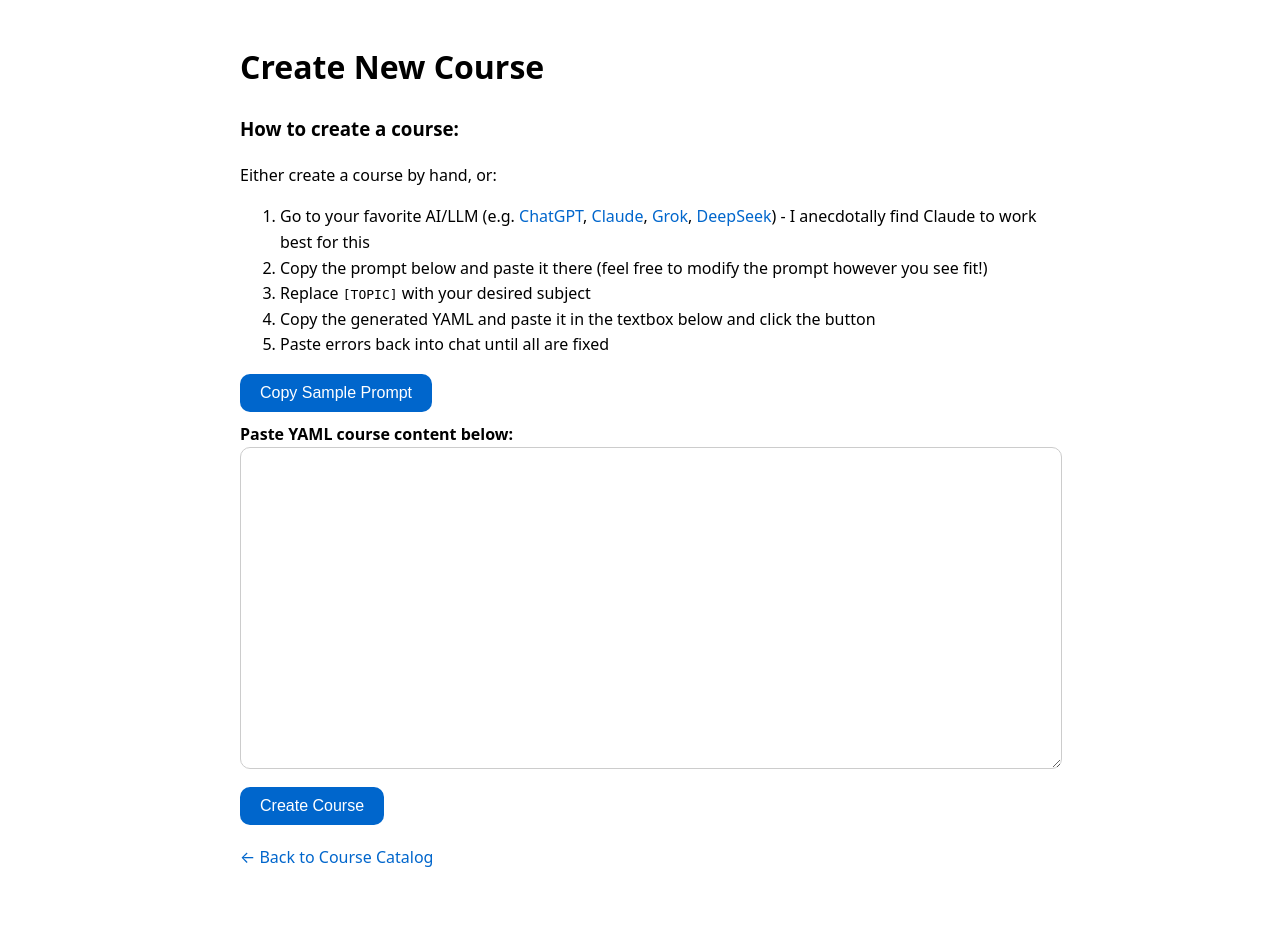
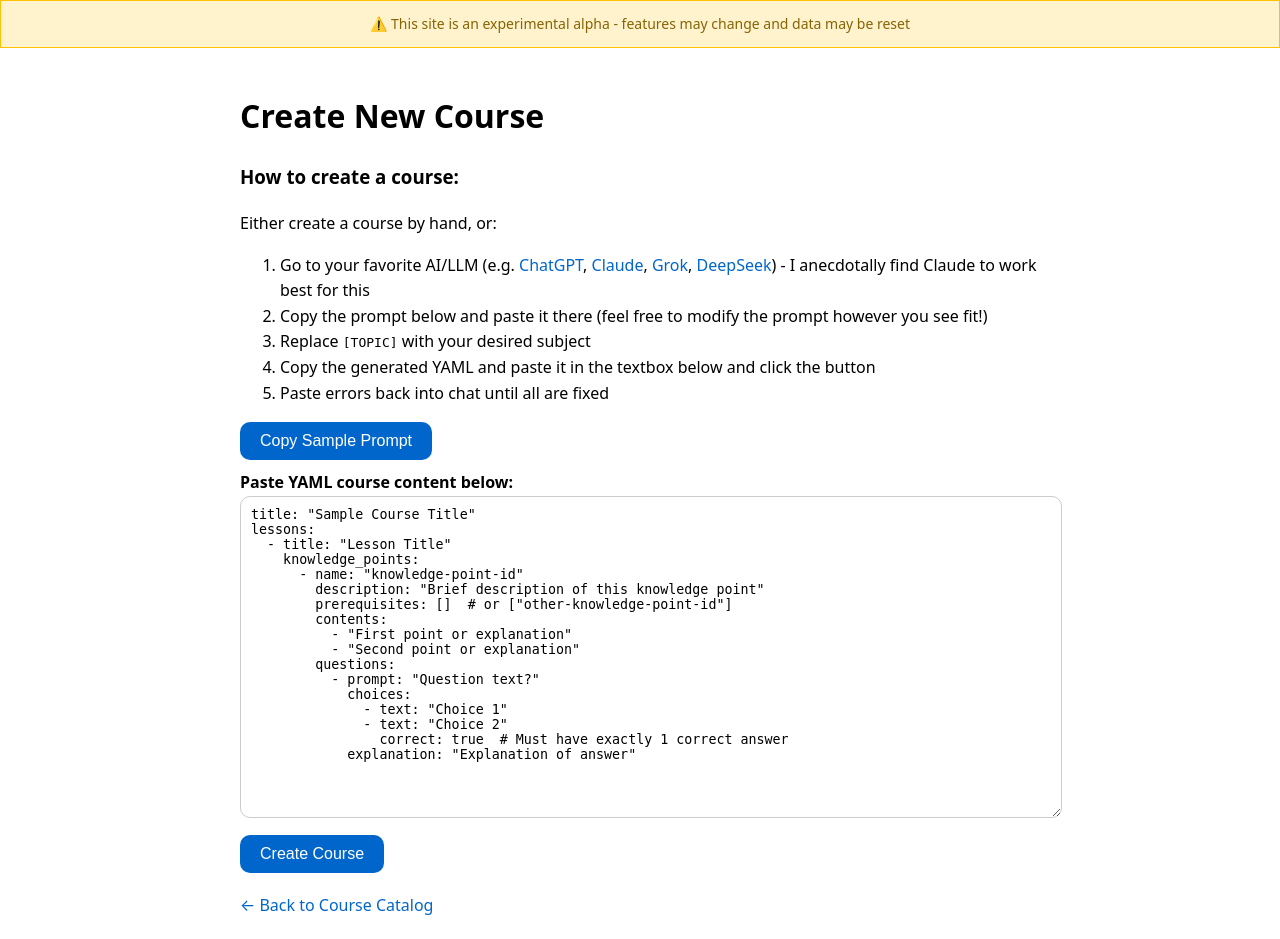
Before and after one commit to alecchendev/noobular-alpha, a Flask app: page /create in a window 1280 px wide. Before the commit the page ends 867 px from the top, so only its background shows below. Run offline with Flask 3, Linux system fonts and the light colour scheme; some libraries are stand-ins or nearby versions.

Commit message:
Banner, base template, secure cookie, debug flag

```diff
--- a/main.py
+++ b/main.py
@@ -9,6 +9,7 @@
     send_file,
     make_response,
 )
+from markupsafe import escape
 import yaml
 import sqlite3
 import hashlib
@@ -17,6 +18,7 @@
 import random
 from dataclasses import dataclass
 from visualize_course import create_knowledge_graph, KnowledgeGraph
+import argparse
 
 # Init app
 app = Flask(__name__)
@@ -993,7 +995,14 @@
 
     # Create response with redirect and set cookie
     response = make_response(redirect("/"))
-    response.set_cookie("username", username, httponly=True, samesite="Lax", path="/")
+    response.set_cookie(
+        "username",
+        username,
+        httponly=True,
+        samesite="Lax",
+        secure=not app.debug,
+        path="/",
+    )
     return response
 
 
@@ -1052,14 +1061,14 @@
         db.commit()
 
         # return message based on success or error
-        return f'<p>Success! Course "{course_data["title"]}" created. <a href="/course/{course_id}">View course</a></p>'
+        return f'<p>Success! Course "{escape(course_data["title"])}" created. <a href="/course/{course_id}">View course</a></p>'
 
     except yaml.YAMLError as e:
-        return f"<p>Error: YAML parsing failed: {str(e)}</p>"
+        return f"<p>Error: YAML parsing failed: {escape(str(e))}</p>"
     except ValueError as e:
-        return f"<p>Error: {str(e)}</p>"
+        return f"<p>Error: {escape(str(e))}</p>"
     except Exception as e:
-        return f"<p>Error: {str(e)}</p>"
+        return f"<p>Error: {escape(str(e))}</p>"
 
 
 def knowledge_point_ids_completed_after_time(
@@ -2331,6 +2340,13 @@
 
 
 if __name__ == "__main__":
+    parser = argparse.ArgumentParser(description="Run the Noobular Flask application")
+    parser.add_argument("--debug", action="store_true", help="Run in debug mode")
+    parser.add_argument(
+        "--port", type=int, default=5000, help="Port to run on (default: 5000)"
+    )
+    args = parser.parse_args()
+
     init_database()
     load_courses_to_database()
-    app.run(debug=True, port=5000)
+    app.run(debug=args.debug, port=args.port)
--- /dev/null
+++ b/sample.yaml
@@ -0,0 +1,17 @@
+title: "Sample Course Title"
+lessons:
+  - title: "Lesson Title"
+    knowledge_points:
+      - name: "knowledge-point-id"
+        description: "Brief description of this knowledge point"
+        prerequisites: []  # or ["other-knowledge-point-id"]
+        contents:
+          - "First point or explanation"
+          - "Second point or explanation"
+        questions:
+          - prompt: "Question text?"
+            choices:
+              - text: "Choice 1"
+              - text: "Choice 2"
+                correct: true  # Must have exactly 1 correct answer
+            explanation: "Explanation of answer"
--- a/static/global.css
+++ b/static/global.css
@@ -2,9 +2,24 @@
 body {
     font-family: system-ui, -apple-system, sans-serif;
     line-height: 1.6;
+    margin: 0;
+}
+
+.main {
     max-width: 800px;
     margin: 0 auto;
     padding: 20px;
+}
+
+/* Alpha banner */
+.alpha-banner {
+    background-color: #fff3cd;
+    border: 1px solid #ffc107;
+    color: #856404;
+    padding: 12px 20px;
+    text-align: center;
+    font-size: 14px;
+    border-radius: 0;
 }
 
 a {
--- /dev/null
+++ b/templates/banner.html
@@ -0,0 +1,3 @@
+<div class="alpha-banner">
+    ⚠️ This site is an experimental alpha - features may change and data may be reset
+</div>
--- /dev/null
+++ b/templates/base.html
@@ -0,0 +1,13 @@
+<!DOCTYPE html>
+<html>
+<head>
+    {% include 'header.html' %}
+    <title>{% block title %}Noobular{% endblock %}</title>
+</head>
+<body>
+    {% include 'banner.html' %}
+    <div class="main">
+        {% block content %}{% endblock %}
+    </div>
+</body>
+</html>
--- a/templates/create.html
+++ b/templates/create.html
@@ -1,10 +1,8 @@
-<!DOCTYPE html>
-<html>
-<head>
-    {% include 'header.html' %}
-    <title>Create New Course</title>
-</head>
-<body>
+{% extends 'base.html' %}
+
+{% block title %}Create New Course{% endblock %}
+
+{% block content %}
 <h1>Create New Course</h1>
 
 <div class="instructions">
@@ -53,5 +51,4 @@
         });
     }
 </script>
-</body>
-</html>
+{% endblock %}
```
Also changed, not shown: templates/course.html (+6 -9 lines), templates/index.html (+6 -10 lines), templates/lesson.html (+6 -9 lines), templates/login.html (+11 -14 lines), templates/quiz.html (+6 -9 lines). Lines whose indentation alone changed are shown as unchanged.
